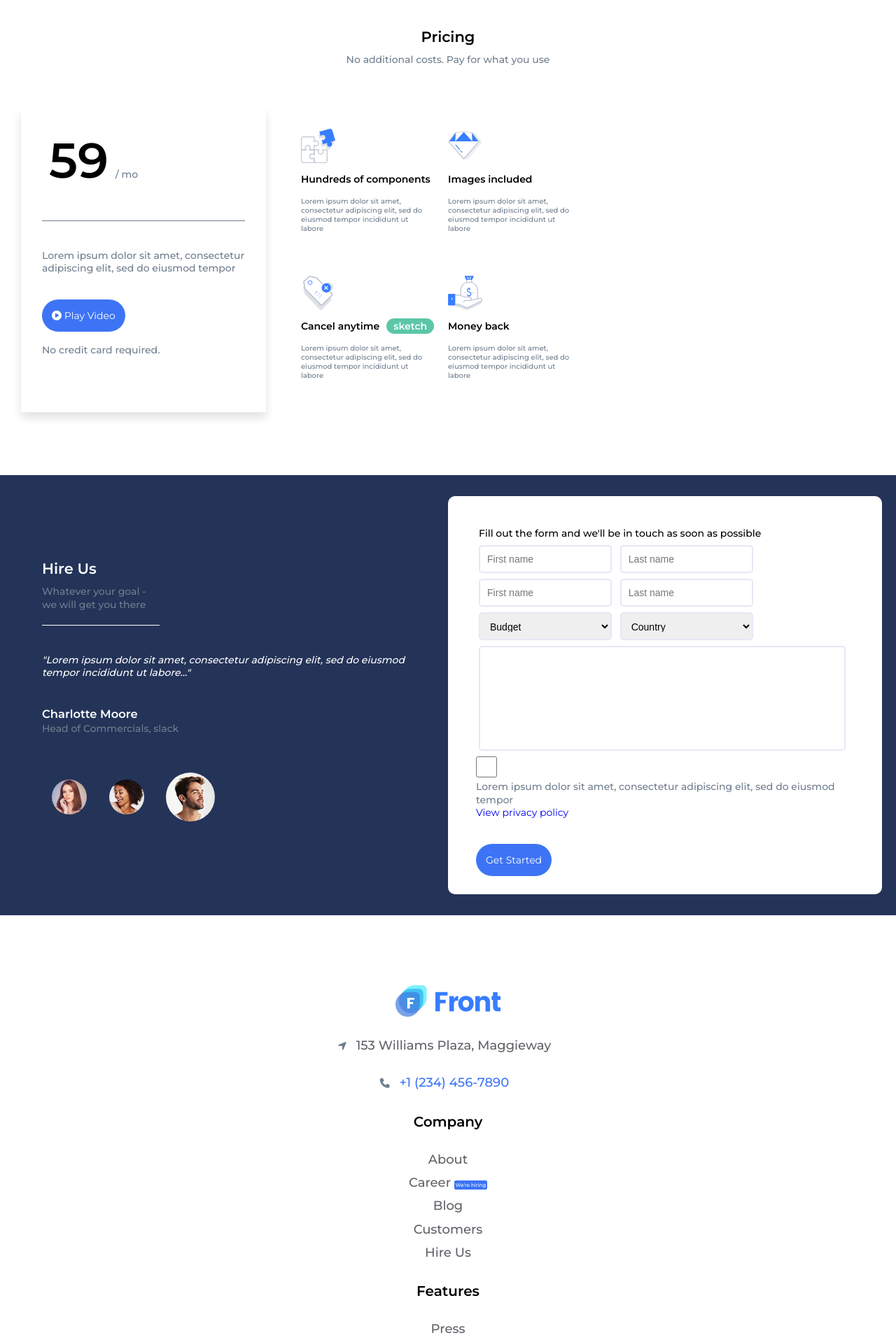
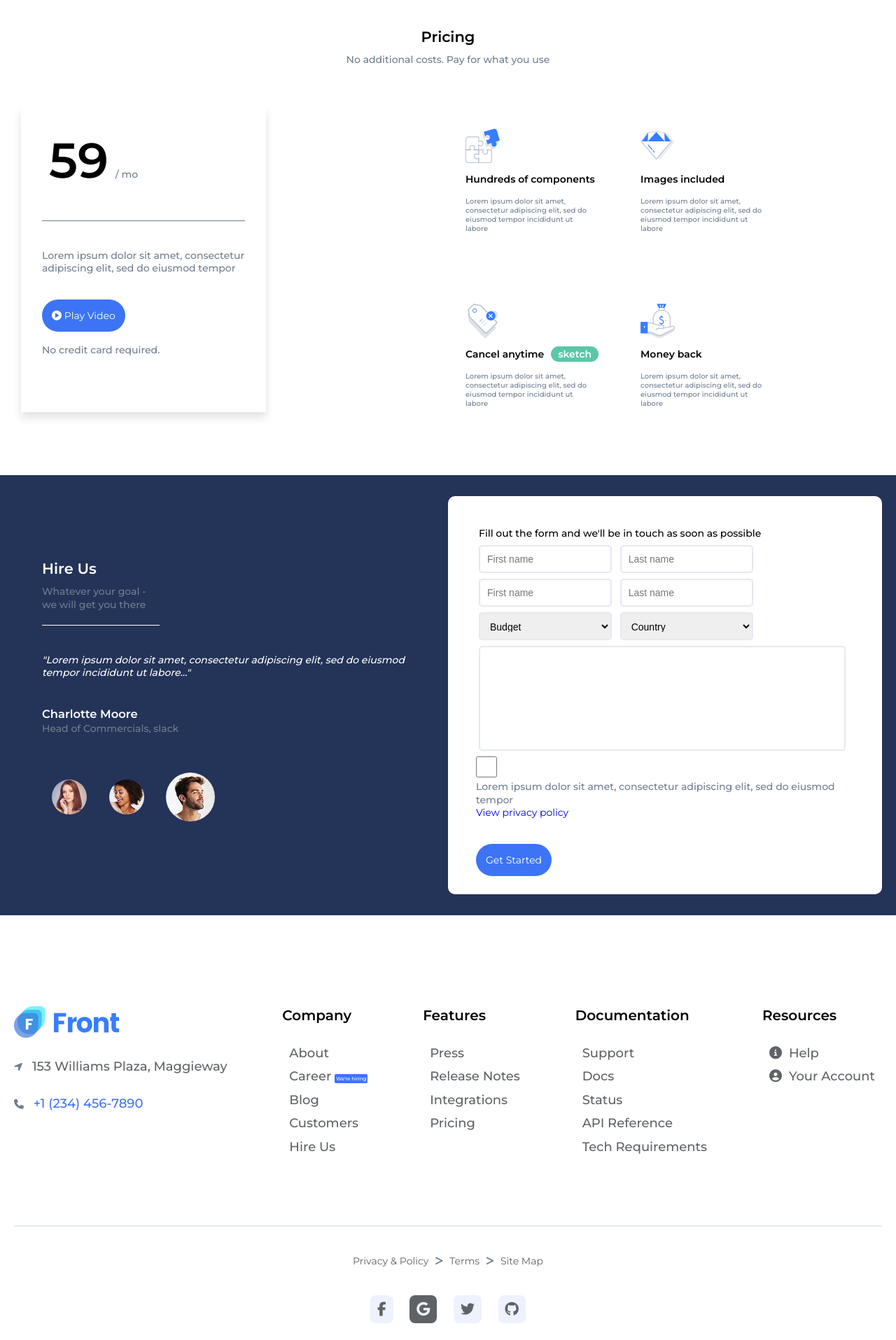
Before and after one commit to BrianM-UX/saas-project, a plain HTML site: page index.html in a window 1280 px wide. Shown: the part 3240-5155 px from the top of the page at 70% size. Drawn offline with Linux system fonts and the light colour scheme.

Commit message:
Completed Desktop layout

```diff
--- a/css/style.css
+++ b/css/style.css
@@ -347,7 +347,8 @@ button i {
     display: grid;
     grid-template-rows: repeat(2, 150px);
     grid-template-columns: repeat(2, 150px);
-    gap: 60px;
+    gap: 100px;
+    margin: 0 auto;
 }
 
 .pricing-top {
@@ -495,7 +496,8 @@ button i {
     margin: var(--size-100) 0 0 0;
     border-bottom: 2px solid #E6E8F3;
     padding-bottom: var(--size-40);
-    text-align: center;
+    display: flex;
+    justify-content: space-between;
 }
 
 .footer-top h3 {
```
